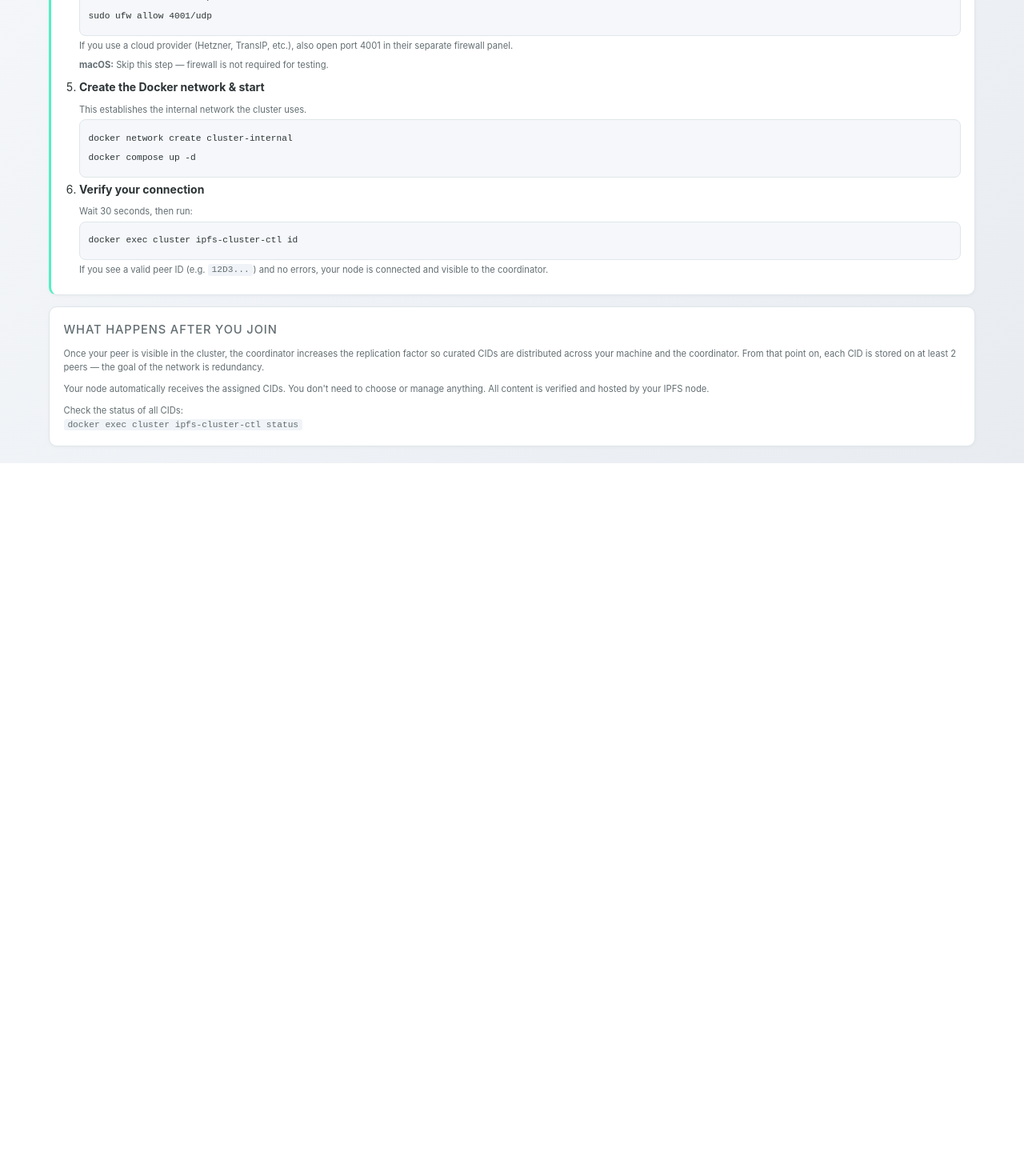
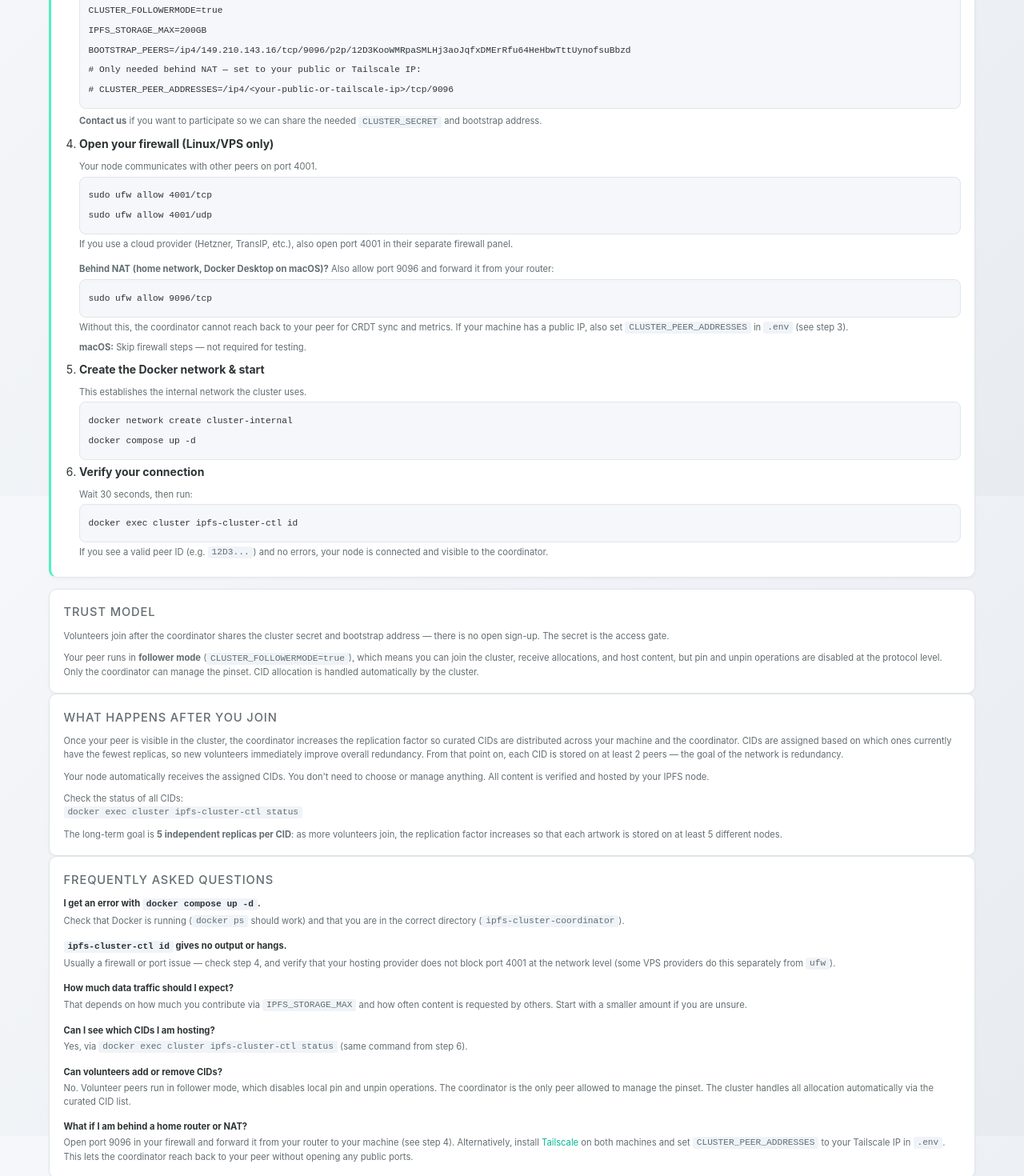
Before and after one commit to rudyvdtas/sveltekit-monitor-app, a SvelteKit app: page /volunteer in a window 1280 px wide. Shown: the part 980-2450 px from the top of the page at 80% size. Before the commit the page ends 1559 px from the top, so only its background shows below. Built offline with nearby package versions, Linux system fonts and the light colour scheme; no server answers.

Commit message:
feat: expand volunteer onboarding page with full config fields, trust model, NAT guidance, and FAQ

```diff
--- a/src/routes/volunteer/+page.svelte
+++ b/src/routes/volunteer/+page.svelte
@@ -49,13 +49,23 @@ cd ipfs-cluster-coordinator</code></pre>
     </li>
     <li>
       <strong>Configure your peer</strong>
-      <div class="text-muted text-sm">Create your config file and fill in your peer name and storage limit.</div>
+      <div class="text-muted text-sm">Create your config file and fill in the values below.</div>
       <pre><code>cp .env.example .env
 nano .env</code></pre>
       <div class="text-muted text-sm" style="margin-top: 0.25rem;">
-        Set your <code>CLUSTER_PEERNAME</code> and <code>IPFS_STORAGE_MAX</code>.
+        Fill in the following fields (example):
+      </div>
+      <pre><code>CLUSTER_SECRET=&lt;the secret the coordinator shared with you&gt;
+CLUSTER_PEERNAME=choose-a-unique-name
+COORDINATOR_PEER_ID=12D3KooWMRpaSMLHj3aoJqfxDMErRfu64HeHbwTttUynofsuBbzd
+CLUSTER_FOLLOWERMODE=true
+IPFS_STORAGE_MAX=200GB
+BOOTSTRAP_PEERS=/ip4/149.210.143.16/tcp/9096/p2p/12D3KooWMRpaSMLHj3aoJqfxDMErRfu64HeHbwTttUynofsuBbzd
+# Only needed behind NAT — set to your public or Tailscale IP:
+# CLUSTER_PEER_ADDRESSES=/ip4/&lt;your-public-or-tailscale-ip&gt;/tcp/9096</code></pre>
+      <div class="text-muted text-sm" style="margin-top: 0.25rem;">
         <strong>Contact us</strong> if you want to participate so we can share
-        the needed SECRET to connect to the Cluster.
+        the needed <code>CLUSTER_SECRET</code> and bootstrap address.
       </div>
     </li>
     <li>
@@ -65,8 +75,18 @@ nano .env</code></pre>
 sudo ufw allow 4001/udp</code></pre>
       <div class="text-muted text-sm">
         If you use a cloud provider (Hetzner, TransIP, etc.), also open port 4001
-        in their separate firewall panel.<br>
-        <strong>macOS:</strong> Skip this step — firewall is not required for testing.
+        in their separate firewall panel.
+      </div>
+      <div class="text-muted text-sm" style="margin-top: 0.5rem;">
+        <strong>Behind NAT (home network, Docker Desktop on macOS)?</strong>
+        Also allow port 9096 and forward it from your router:
+      </div>
+      <pre><code>sudo ufw allow 9096/tcp</code></pre>
+      <div class="text-muted text-sm">
+        Without this, the coordinator cannot reach back to your peer for CRDT sync
+        and metrics. If your machine has a public IP, also set
+        <code>CLUSTER_PEER_ADDRESSES</code> in <code>.env</code> (see step 3).<br>
+        <strong>macOS:</strong> Skip firewall steps — not required for testing.
       </div>
     </li>
     <li>
@@ -88,12 +108,29 @@ docker compose up -d</code></pre>
 </div>
 
 <div class="card">
+  <h2>Trust model</h2>
+  <p class="text-muted text-sm">
+    Volunteers join after the coordinator shares the cluster secret and bootstrap
+    address — there is no open sign-up. The secret is the access gate.
+  </p>
+  <p class="text-muted text-sm" style="margin-top: 0.75rem;">
+    Your peer runs in <strong>follower mode</strong>
+    (<code>CLUSTER_FOLLOWERMODE=true</code>), which means you can join the
+    cluster, receive allocations, and host content, but pin and unpin operations
+    are disabled at the protocol level. Only the coordinator can manage the
+    pinset. CID allocation is handled automatically by the cluster.
+  </p>
+</div>
+
+<div class="card">
   <h2>What happens after you join</h2>
   <p class="text-muted text-sm">
     Once your peer is visible in the cluster, the coordinator increases
     the replication factor so curated CIDs are distributed across your
-    machine and the coordinator. From that point on, each CID is stored
-    on at least 2 peers — the goal of the network is redundancy.
+    machine and the coordinator. CIDs are assigned based on which ones
+    currently have the fewest replicas, so new volunteers immediately improve
+    overall redundancy. From that point on, each CID is stored on at least
+    2 peers — the goal of the network is redundancy.
   </p>
   <p class="text-muted text-sm" style="margin-top: 0.75rem;">
     Your node automatically receives the assigned CIDs. You don't need to
@@ -105,4 +142,69 @@ docker compose up -d</code></pre>
     <br>
     <code>docker exec cluster ipfs-cluster-ctl status</code>
   </p>
+  <p class="text-muted text-sm" style="margin-top: 0.75rem;">
+    The long-term goal is <strong>5 independent replicas per CID</strong>:
+    as more volunteers join, the replication factor increases so that each
+    artwork is stored on at least 5 different nodes.
+  </p>
 </div>
+
+<div class="card">
+  <h2>Frequently asked questions</h2>
+
+  <p class="text-sm" style="margin-bottom: 0.25rem;">
+    <strong>I get an error with <code>docker compose up -d</code>.</strong>
+  </p>
+  <p class="text-muted text-sm" style="margin-top: 0;">
+    Check that Docker is running (<code>docker ps</code> should work) and that
+    you are in the correct directory (<code>ipfs-cluster-coordinator</code>).
+  </p>
+
+  <p class="text-sm" style="margin-top: 1rem; margin-bottom: 0.25rem;">
+    <strong><code>ipfs-cluster-ctl id</code> gives no output or hangs.</strong>
+  </p>
+  <p class="text-muted text-sm" style="margin-top: 0;">
+    Usually a firewall or port issue — check step 4, and verify that your
+    hosting provider does not block port 4001 at the network level (some VPS
+    providers do this separately from <code>ufw</code>).
+  </p>
+
+  <p class="text-sm" style="margin-top: 1rem; margin-bottom: 0.25rem;">
+    <strong>How much data traffic should I expect?</strong>
+  </p>
+  <p class="text-muted text-sm" style="margin-top: 0;">
+    That depends on how much you contribute via <code>IPFS_STORAGE_MAX</code>
+    and how often content is requested by others. Start with a smaller amount
+    if you are unsure.
+  </p>
+
+  <p class="text-sm" style="margin-top: 1rem; margin-bottom: 0.25rem;">
+    <strong>Can I see which CIDs I am hosting?</strong>
+  </p>
+  <p class="text-muted text-sm" style="margin-top: 0;">
+    Yes, via <code>docker exec cluster ipfs-cluster-ctl status</code>
+    (same command from step 6).
+  </p>
+
+  <p class="text-sm" style="margin-top: 1rem; margin-bottom: 0.25rem;">
+    <strong>Can volunteers add or remove CIDs?</strong>
+  </p>
+  <p class="text-muted text-sm" style="margin-top: 0;">
+    No. Volunteer peers run in follower mode, which disables local pin and
+    unpin operations. The coordinator is the only peer allowed to manage
+    the pinset. The cluster handles all allocation automatically via
+    the curated CID list.
+  </p>
+
+  <p class="text-sm" style="margin-top: 1rem; margin-bottom: 0.25rem;">
+    <strong>What if I am behind a home router or NAT?</strong>
+  </p>
+  <p class="text-muted text-sm" style="margin-top: 0;">
+    Open port 9096 in your firewall and forward it from your router to your
+    machine (see step 4). Alternatively, install
+    <a href="https://tailscale.com" target="_blank" rel="noopener">Tailscale</a>
+    on both machines and set <code>CLUSTER_PEER_ADDRESSES</code> to your
+    Tailscale IP in <code>.env</code>. This lets the coordinator reach back
+    to your peer without opening any public ports.
+  </p>
+</div>
```
